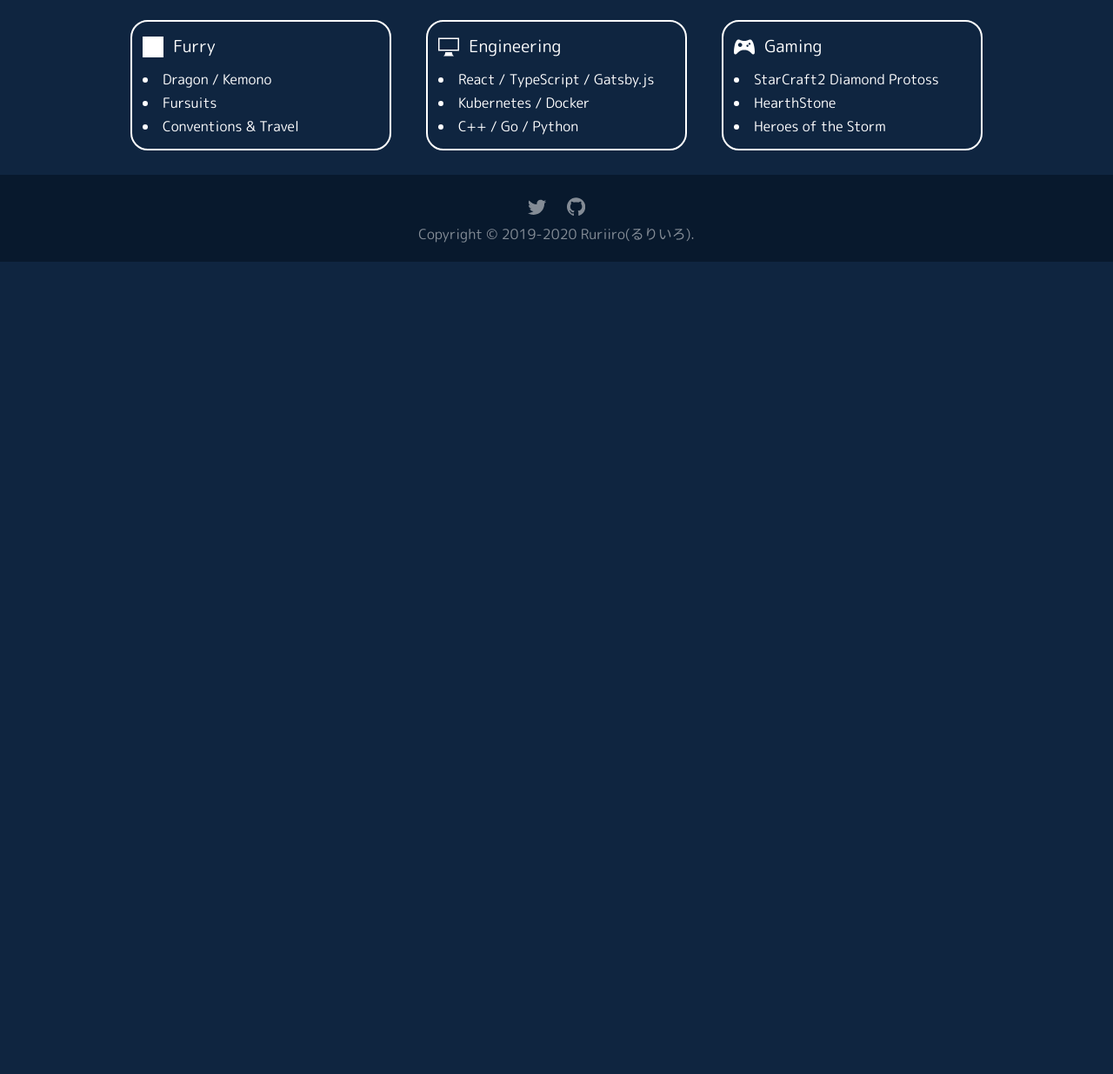
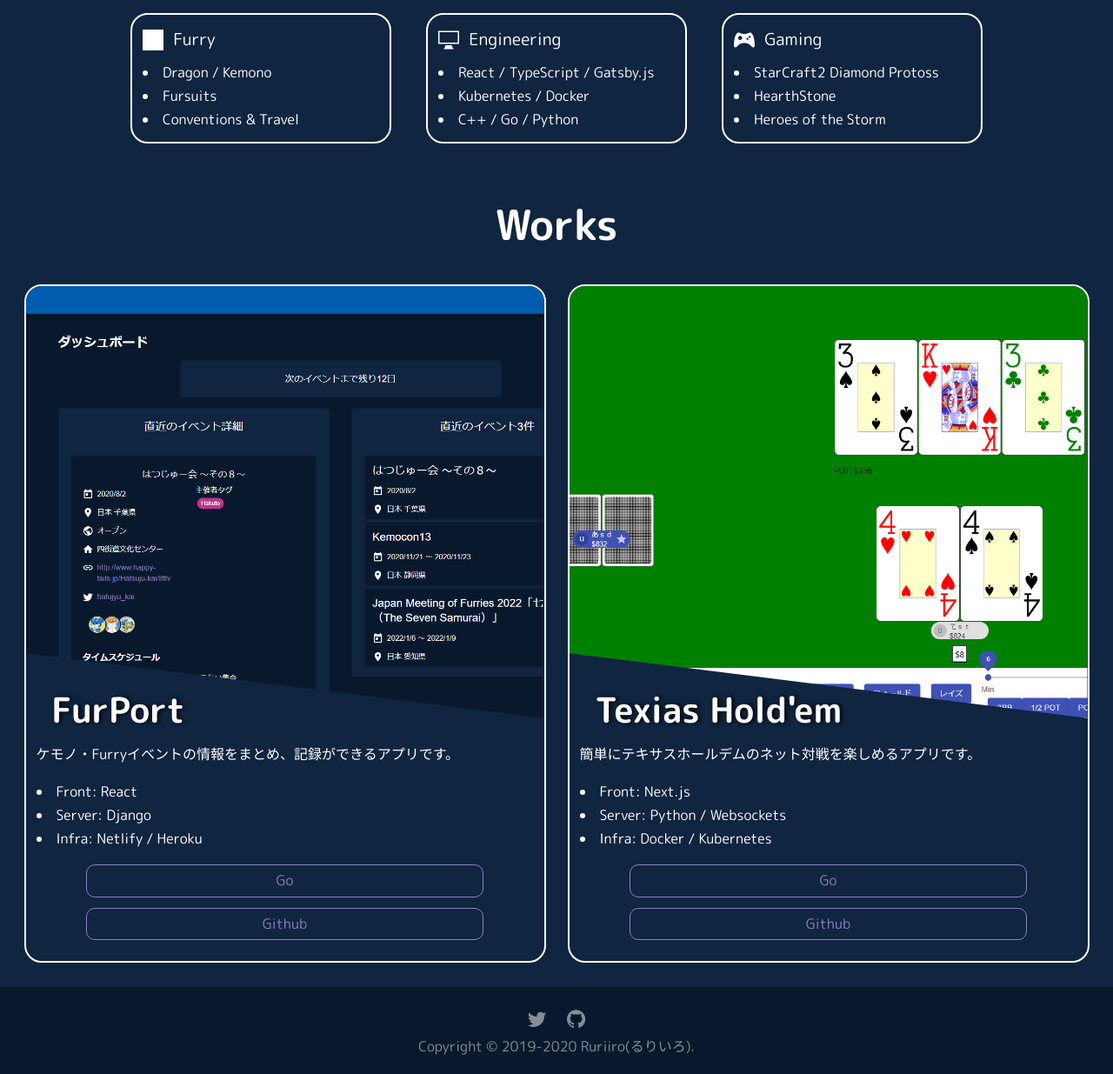
Before and after one commit to dragoneena12/lapi-website-gatsby, a Gatsby site: page / in a window 1280 px wide. Shown: the part 598-1833 px from the top of the page at 87% size. Before the commit the page ends 899 px from the top, so only its background shows below. Built offline with nearby package versions, Linux system fonts and the light colour scheme; Gatsby itself is replaced by a stand-in of ours; grey boxes are pictures that could not be loaded.

Commit message:
add works

```diff
--- a/gatsby-config.js
+++ b/gatsby-config.js
@@ -42,6 +42,7 @@
       options: {
         fileName: `types/graphql-types.d.ts`,
         codegenConfig: { maybeValue: "T | undefined" },
+        // codegen: false,
       },
     },
     {
--- a/src/components/Home/Home.module.scss
+++ b/src/components/Home/Home.module.scss
@@ -1,4 +1,2 @@
 .Home {
-  display: flex;
-  flex-direction: column;
 }
--- a/src/components/Home/Home.tsx
+++ b/src/components/Home/Home.tsx
@@ -2,12 +2,14 @@
 
 import Profile from "./Profile"
 import Like from "./Like"
+import Works from "./Works"
 import classes from "./Home.module.scss"
 
 const Home: React.FC = () => (
   <div className={classes.Home}>
     <Profile />
     <Like />
+    <Works />
   </div>
 )
 
--- a/src/components/Home/Like.module.scss
+++ b/src/components/Home/Like.module.scss
@@ -6,6 +6,7 @@
 }
 
 .Heading {
+  text-align: center;
   margin: 32px auto 0 auto;
   font-size: 3rem;
 }
--- a/src/components/Home/Profile.module.scss
+++ b/src/components/Home/Profile.module.scss
@@ -6,6 +6,7 @@
 }
 
 .Heading {
+  text-align: center;
   margin: 32px auto 0 auto;
   font-size: 3rem;
 }
--- a/src/components/Home/Profile.tsx
+++ b/src/components/Home/Profile.tsx
@@ -11,7 +11,7 @@
       profileIconImage: file(relativePath: { eq: "icon.png" }) {
         childImageSharp {
           fluid(maxWidth: 300) {
-            ...GatsbyImageSharpFluid
+            ...GatsbyImageSharpFluid_withWebp_noBase64
           }
         }
       }
--- /dev/null
+++ b/src/components/Home/Works.module.scss
@@ -0,0 +1,71 @@
+.Works {
+  margin: 8px auto;
+  display: flex;
+  flex-wrap: wrap;
+  max-width: 1250px;
+}
+
+.Heading {
+  text-align: center;
+  margin: 32px auto 0 auto;
+  font-size: 3rem;
+}
+
+.Box {
+  border: solid 2px #fff;
+  border-radius: 20px;
+  overflow: hidden;
+  width: 90%;
+  max-width: 600px;
+  margin: 20px auto;
+  display: flex;
+  flex-direction: column;
+}
+
+.PictureContainer {
+  position: relative;
+  flex: 1;
+}
+
+.PictureCrop {
+  clip-path: polygon(0 0, 100% 0, 100% 100%, 0 85%);
+}
+
+.BoxHeading {
+  position: absolute;
+  font-size: 2.5rem;
+  bottom: -5%;
+  left: 5%;
+  text-shadow: 2px 0 5px black;
+}
+
+.TextContainer {
+  flex: 1;
+  padding: 12px;
+}
+
+.TextContainer > * {
+  margin: 16px 0;
+}
+
+.List {
+  list-style-position: inside;
+}
+
+.Link {
+  width: 80%;
+  color: var(--color-link);
+  border: solid 1px var(--color-link);
+  padding: 4px;
+  border-radius: 10px;
+  text-decoration: none;
+  display: block;
+  margin: 12px auto;
+  text-align: center;
+  transition: 0.4s;
+}
+
+.Link:hover {
+  background-color: var(--color-link);
+  color: white;
+}
--- /dev/null
+++ b/src/components/Home/Works.tsx
@@ -0,0 +1,115 @@
+import React from "react"
+import { useStaticQuery, graphql } from "gatsby"
+import Img from "gatsby-image"
+import { WorksImageQuery } from "../../../types/graphql-types"
+
+import classes from "./Works.module.scss"
+
+const Works: React.FC = () => {
+  const data = useStaticQuery<WorksImageQuery>(graphql`
+    query WorksImage {
+      furportImage: file(relativePath: { eq: "furport.png" }) {
+        childImageSharp {
+          fluid(maxHeight: 600) {
+            ...GatsbyImageSharpFluid_withWebp_noBase64
+          }
+        }
+      }
+      pokerImage: file(relativePath: { eq: "poker.png" }) {
+        childImageSharp {
+          fluid(maxHeight: 600) {
+            ...GatsbyImageSharpFluid_withWebp_noBase64
+          }
+        }
+      }
+    }
+  `)
+
+  if (!data?.pokerImage?.childImageSharp?.fluid) {
+    return <div>Picture not found</div>
+  }
+  if (!data?.furportImage?.childImageSharp?.fluid) {
+    return <div>Picture not found</div>
+  }
+  return (
+    <>
+      <h1 className={classes.Heading}>Works</h1>
+      <div className={classes.Works}>
+        <div className={classes.Box}>
+          <div className={classes.PictureContainer}>
+            <Img
+              fluid={{
+                ...data.furportImage.childImageSharp.fluid,
+                aspectRatio: 1.2,
+              }}
+              className={classes.PictureCrop}
+            />
+            <h2 className={classes.BoxHeading}>FurPort</h2>
+          </div>
+          <div className={classes.TextContainer}>
+            <p>ケモノ・Furryイベントの情報をまとめ、記録ができるアプリです。</p>
+            <ul className={classes.List}>
+              <li>Front: React</li>
+              <li>Server: Django</li>
+              <li>Infra: Netlify / Heroku</li>
+            </ul>
+            <a
+              href="https://www.furport.tk/"
+              target="_blank"
+              rel="noopener noreferrer"
+              className={classes.Link}
+            >
+              Go
+            </a>
+            <a
+              href="https://github.com/lapi-hotel-group/furport-front"
+              target="_blank"
+              rel="noopener noreferrer"
+              className={classes.Link}
+            >
+              Github
+            </a>
+          </div>
+        </div>
+        <div className={classes.Box}>
+          <div className={classes.PictureContainer}>
+            <Img
+              fluid={{
+                ...data.pokerImage.childImageSharp.fluid,
+                aspectRatio: 1.2,
+              }}
+              className={classes.PictureCrop}
+            />
+            <h2 className={classes.BoxHeading}>Texias Hold&apos;em</h2>
+          </div>
+          <div className={classes.TextContainer}>
+            <p>簡単にテキサスホールデムのネット対戦を楽しめるアプリです。</p>
+            <ul className={classes.List}>
+              <li>Front: Next.js</li>
+              <li>Server: Python / Websockets</li>
+              <li>Infra: Docker / Kubernetes</li>
+            </ul>
+            <a
+              href="https://poker.lapi.gq/"
+              target="_blank"
+              rel="noopener noreferrer"
+              className={classes.Link}
+            >
+              Go
+            </a>
+            <a
+              href="https://github.com/dragoneena12/holdem-front"
+              target="_blank"
+              rel="noopener noreferrer"
+              className={classes.Link}
+            >
+              Github
+            </a>
+          </div>
+        </div>
+      </div>
+    </>
+  )
+}
+
+export default Works
```
Also changed, not shown: src/images/furport.png (added), src/images/poker.png (added).
